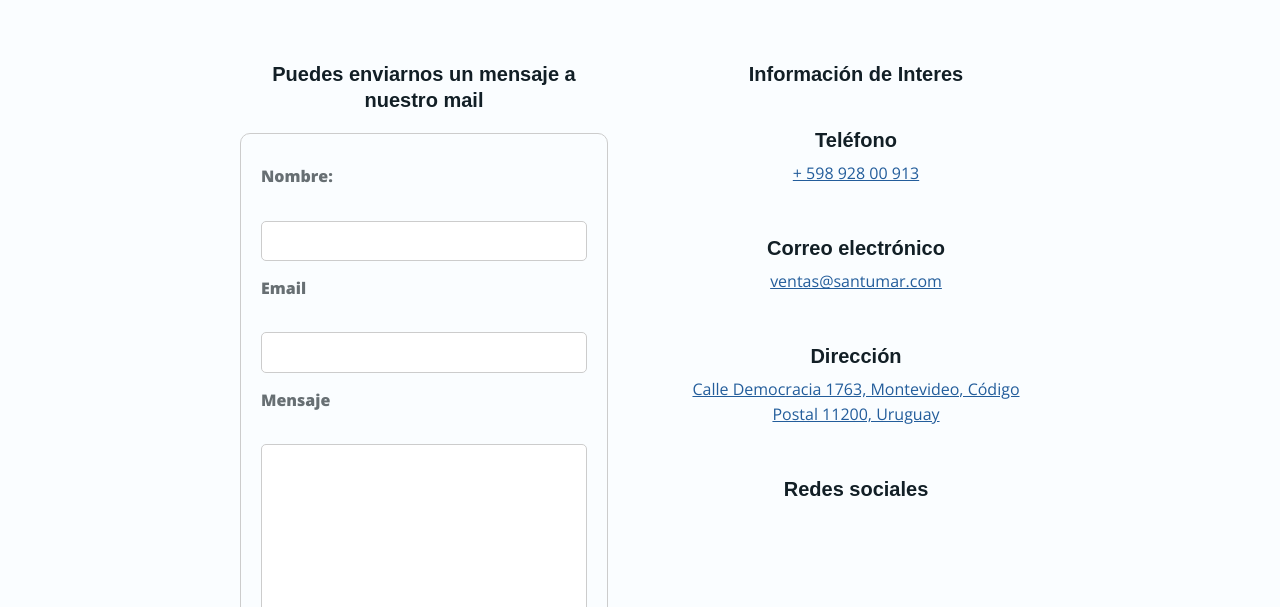
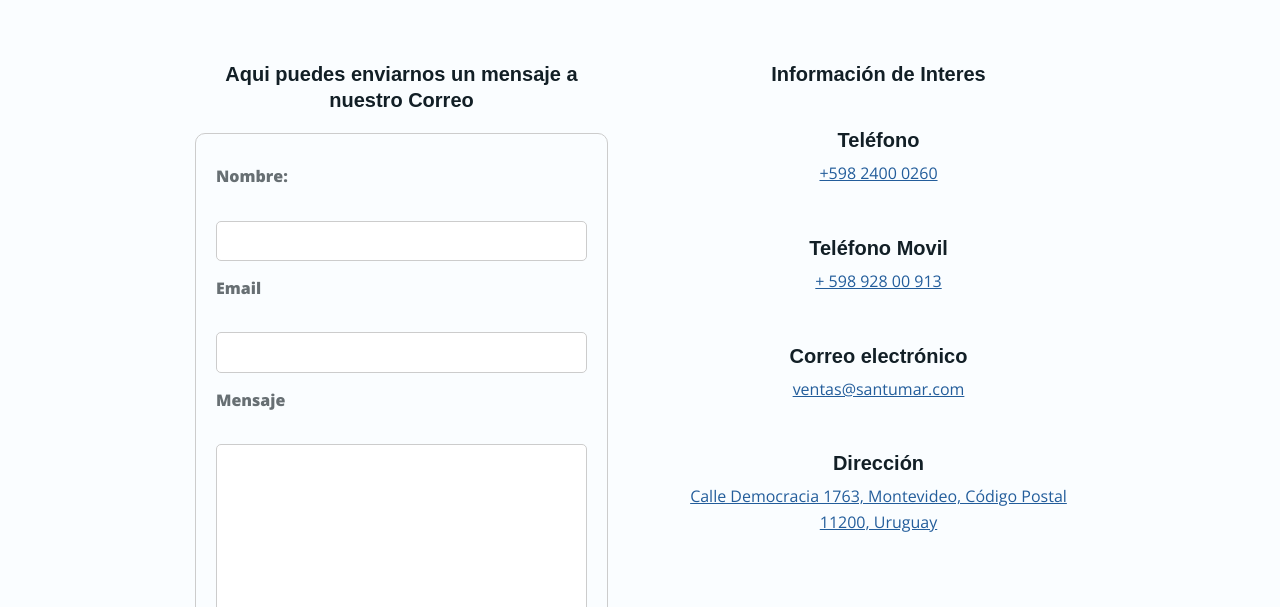
Before and after one commit to S-Kiev/Santumar, a plain HTML site: page contacto.html in a window 1280 px wide. Shown: the part 193-800 px from the top of the page. Drawn offline with nearby package versions, Linux system fonts and the light colour scheme; some icons are missing; a web font is replaced by a local one.

Commit message:
no redes y telefono

```diff
--- a/contacto.html
+++ b/contacto.html
@@ -63,8 +63,8 @@
         <div>
 
           <div class="formulario">
-            <h4>Puedes enviarnos un mensaje a nuestro mail</h4>
-            <form action="https://formsubmit.co/eaf68bae38d6fffbe23b16822d94b344" method="post">
+            <h4>Aqui puedes enviarnos un mensaje a nuestro Correo</h4>
+            <form action="https://formsubmit.co/ventas@santumar.com" method="post">
               <label for="nombre">Nombre:</label><br />
               <input type="text" name="Nombre" required><br />
 
@@ -84,8 +84,17 @@
         <div class="informacion-contacto">
           <address>
             <h4>Información de Interes</h4>
+
             <div class="contact-item">
               <h4>Teléfono</h4>
+              <p>
+                <span class="jam jam-phone"></span>
+                <a href="tel:+59892800913">+598 2400 0260</a>
+              </p>
+            </div>
+
+            <div class="contact-item">
+              <h4>Teléfono Movil</h4>
               <p>
                 <span class="jam jam-phone"></span>
                 <a href="tel:+59892800913">+ 598 928 00 913</a>
@@ -109,17 +118,6 @@
               </p>
             </div>
 
-            <div class="contact-item">
-              <h4>Redes sociales</h4>
-              <div class="social-networks">
-                <a href="https://www.linkedin.com/in/ezequiel-viera-vignolo-42b4b1177/"><span
-                    class="jam jam-linkedin"></span></a>
-                <a href="https://www.facebook.com/ezequiel.vieravignolo"><span class="jam jam-facebook"></span></a>
-                <a href="https://wa.me/59897464651"><span class="jam jam-whatsapp"></span></a>
-                <a href="https://www.instagram.com/s_kiev995/?hl=es-la"><span class="jam jam-instagram"></span></a>
-                <a href="https://github.com/S-Kiev"><span class="jam jam-github-circle"></span></a>
-              </div>
-            </div>
           </address>
         </div>
 
--- a/styles/styles.css
+++ b/styles/styles.css
@@ -852,7 +852,7 @@ h4 {
 @media screen and (min-width: 1024px) {
 
   .contact-section .content-wrapper {
-    --max-width           : 800px;
+    --max-width           : 890px;
     grid-template-columns : 1fr 1fr;
     text-align            : center;
   }
@@ -944,6 +944,8 @@ iframe{
   width: 800px;
   height: 500;
   border: 0;
+  border: 2px solid #000000;
+  border-radius: 20px;
 }
 
 .map-container {
@@ -1178,14 +1180,6 @@ iframe{
   border-radius: 15%; /* hace que la imagen sea redonda */
 }
 
-.formulario {
-  min-width: 80%;
-}
-
-.formulario h4 {
-  text-align: center;
-}
-
 
 @media screen and (max-width: 1023px) {
   .respo div form {
```
Also changed, not shown: contact.html (+11 -14 lines), index.html (+0 -7 lines), indexEnglish.html (+0 -7 lines).
